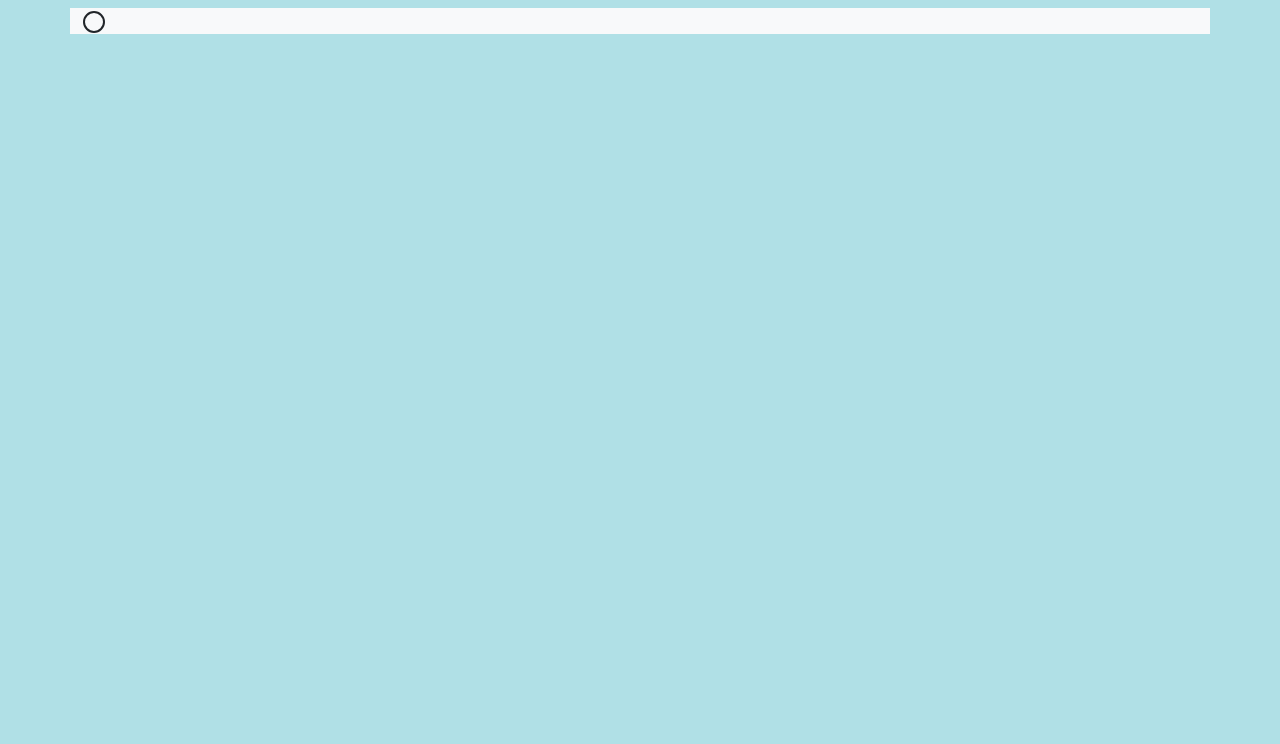
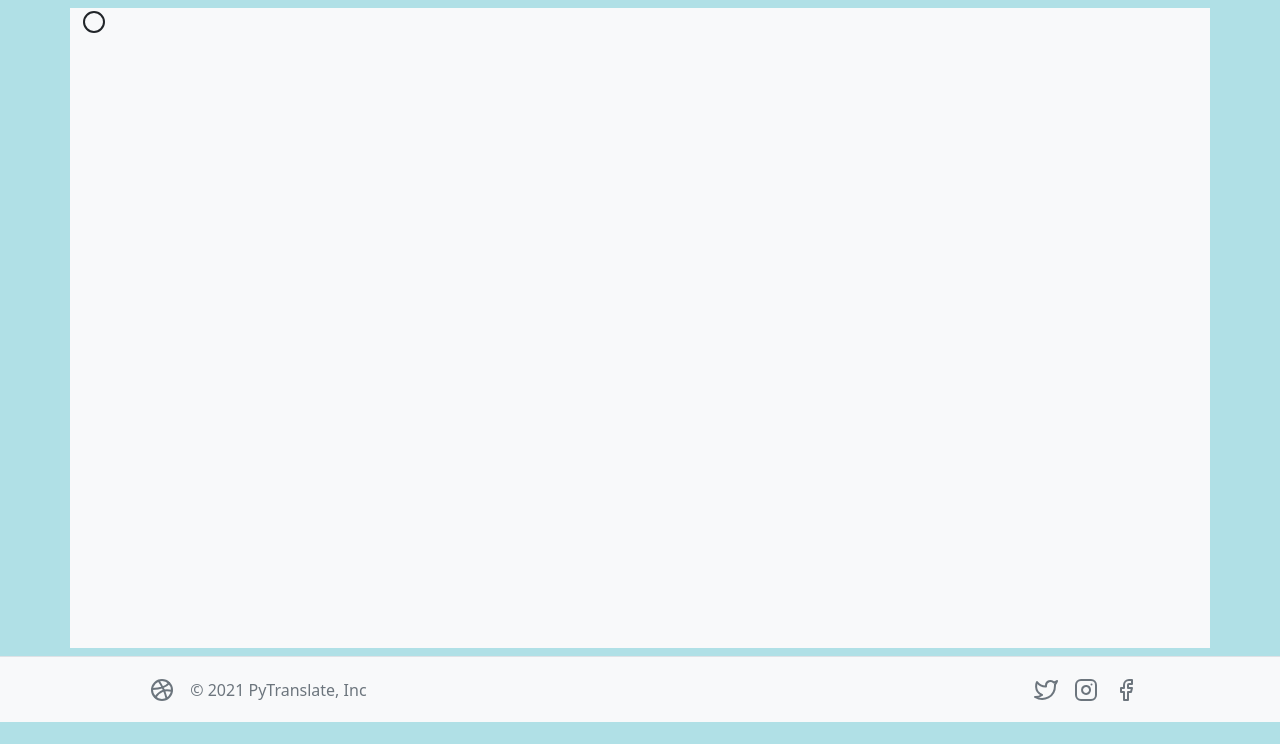
Before and after one commit to vikas968/pytranslate, a Django app: page / in a window 1280 px wide. Shown: the part 56-800 px from the top of the page. Run offline with Django 3.2, Linux system fonts and the light colour scheme.

Commit message:
Added footer in base.html

```diff
--- a/templates/base.html
+++ b/templates/base.html
@@ -27,6 +27,9 @@
             border: none;
             cursor: pointer;
         }
+        .container-main{
+            min-height: 80vh;
+        }
     </style>
 </head>
 
@@ -47,10 +50,32 @@
         </div>
     </nav>
 
-    <div class="container my-2 bg-light">
+    <div class="container container-main my-2 bg-light">
         {% block contents %}
         {% endblock %}
     </div>
+
+    <footer class="d-flex flex-wrap justify-content-between align-items-center py-3 border-top bg-light mx-auto">
+        <hr>
+        <div class="col-md-4 d-flex align-items-center">
+            <a href="/" class="mb-3 me-2 mb-md-0 text-muted text-decoration-none lh-1">
+                <i class="mx-2" data-feather="dribbble"></i>
+            </a>
+            <span class="text-muted">© 2021 PyTranslate, Inc</span>
+        </div>
+        <ul class="nav col-md-4 justify-content-end list-unstyled d-flex">
+            <li class="ms-3"><a class="text-muted" href="#">
+                <i data-feather="twitter"></i>
+            </li>
+            <li class="ms-3"><a class="text-muted" href="#">
+                <i data-feather="instagram"></i>
+            </li>
+            <li class="ms-3"><a class="text-muted" href="#">
+                <i data-feather="facebook"></i>
+            </li>
+        </ul>
+    </footer>
+
     <!-- feather JavaScript; choose one of the two! -->
     <script>
         feather.replace()
```
Also changed, not shown: static/translate.png (added).
